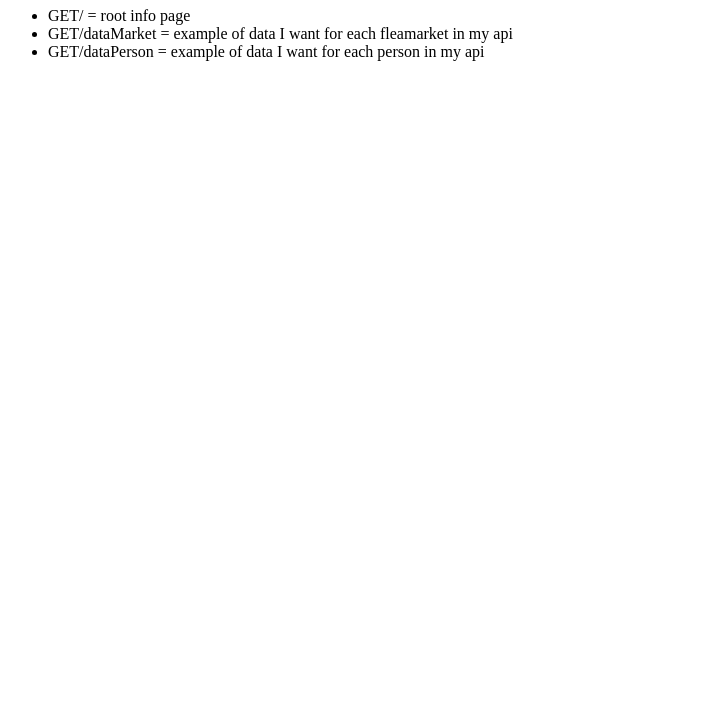
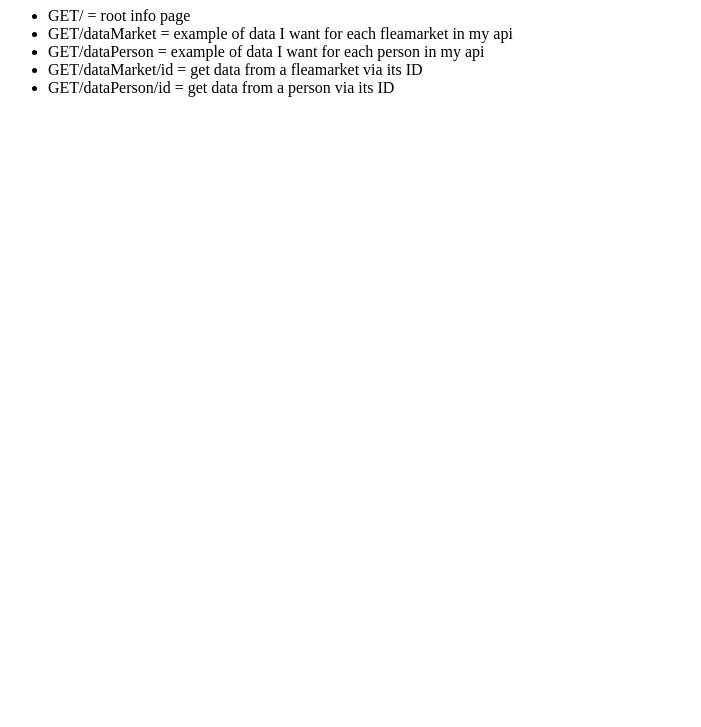
Before and after one commit to EHB-MCT/web2-backend-attilatolnai, a website: page public/info.html in a window 1280 px wide. Shown: the part 73-800 px from the top of the page, without its empty margins (0-701 px from the left). Drawn offline with Linux system fonts and the light colour scheme.

Commit message:
Update to html
Updated info.html

```diff
--- a/public/info.html
+++ b/public/info.html
@@ -12,6 +12,9 @@
         <li>GET/ = root info page</li>
         <li>GET/dataMarket = example of data I want for each fleamarket in my api</li>
         <li>GET/dataPerson = example of data I want for each person in my api</li>
+        <li>GET/dataMarket/id = get data from a fleamarket via its ID</li>
+        <li>GET/dataPerson/id = get data from a person via its ID</li>
+
     </ul>
 </body>
 </html>
```
